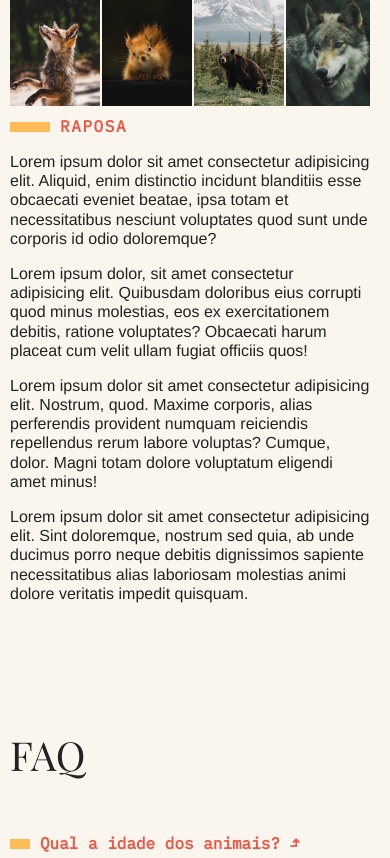
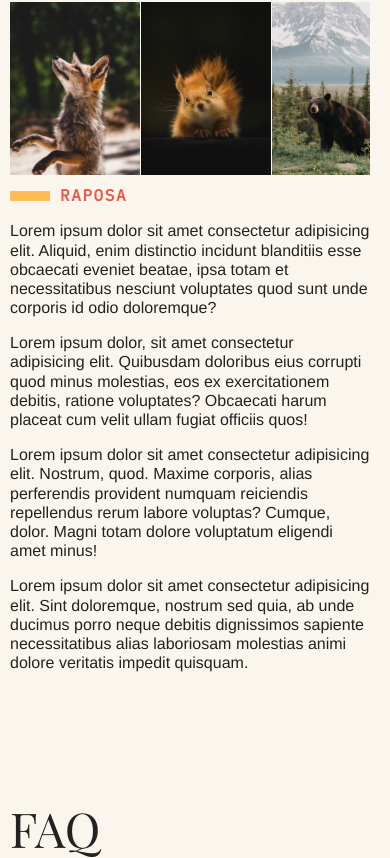
Before and after one commit to PedroHenriqueSampaioNovaes/animais-fantasticos, a plain HTML site: page index.html in a window 390 px wide. Shown: the part 220-1078 px from the top of the page. Drawn offline with Linux system fonts and the light colour scheme.

Commit message:
Alteração nav animais e media-queries

```diff
--- a/css/style.css
+++ b/css/style.css
@@ -104,31 +104,27 @@ color: #E54;
   margin-bottom: 1rem;
 }
 
-.sidenav {
-  display: flex;
+.navside {
   grid-column: 2;
+  height: 370px;
+  overflow: scroll;
 }
 
-.animais-lista {
-  height: 370px;
-  overflow-y: scroll;
+.navside::-webkit-scrollbar-thumb {
+  background: #FB5;
+  border-left: 4px solid #faf6ed;
+  border-right: 4px solid #faf6ed;
 }
 
 .animais-lista li {
   cursor: pointer;
 }
 
-.animais-lista::-webkit-scrollbar {
+.navside::-webkit-scrollbar {
   width: 18px;
 }
 
-.animais-lista::-webkit-scrollbar-thumb {
-  background: #FB5;
-  border-left: 4px solid #faf6ed;
-  border-right: 4px solid #faf6ed;
-}
-
-.animais-lista::-webkit-scrollbar-track {
+.navside::-webkit-scrollbar-track {
   background: #faf6ed;
 }
 
@@ -140,6 +136,7 @@ color: #E54;
   margin-bottom: 3rem;
 }
 
+/* FAQ */
 .faq-lista {
   grid-column: 2 / 4;
 }
@@ -150,6 +147,7 @@ color: #E54;
   margin-top: 2rem;
   margin-bottom: .5rem;
   color: #E54;
+  cursor: pointer;
 }
 
 .faq-lista dt::before {
@@ -167,6 +165,7 @@ color: #E54;
   margin-left: 30px;
 }
 
+/* Contato */
 .mapa {
   grid-column: 2;
 }
@@ -220,25 +219,32 @@ color: #E54;
   }
 
   .titulo {
-    font-size: 2.5rem;
+    font-size: 3rem;
   }
 
-  .sidenav {
+  .navside {
     grid-column: 1 / -1;
-    overflow-x: auto;
+    height: auto;
+  }
+
+  .navside::-webkit-scrollbar {
+    width: 0;
+  }
+
+  .navside::-webkit-scrollbar-thumb {
+    border: none;
   }
 
   .animais-lista {
     display: flex;
-    height: auto;
   }
 
-  .animais-lista li {
-    margin-right: 2px;
+  .animais-lista li + li {
+    margin-left: 1px;
   }
 
-  .animais-lista img {
-    min-width: 90px;
+  .animais-lista li img {
+    min-width: 130px;
   }
 
   .animais-descricao {
@@ -302,3 +308,14 @@ color: #E54;
     max-height: 200px;
   }
 }
+
+.js .js-scroll {
+  opacity: 0;
+  transform: translate3d(-30px, 0, 0);
+  transition: .3s;
+}
+
+.js .js-scroll.ativo {
+  opacity: 1;
+  transform: translate3d(0, 0, 0);
+}
--- a/index.html
+++ b/index.html
@@ -23,9 +23,9 @@
       <li><a href="https://google.com">Dev &#8594;</a></li>
     </ul>
   </nav>
-  <section class="grid-section animais" id="animais">
+  <section class="grid-section animais js-scroll" id="animais">
     <h1 class="titulo">Animais Fantásticos</h1>
-    <div class="sidenav">
+    <div class="navside">
       <ul class="animais-lista js-tabmenu">
         <li>
           <img src="img/imagem1.jpg" alt="Imagem1">
@@ -88,7 +88,7 @@
       </section>
     </div>
   </section>
-  <section class="grid-section faq" id="faq">
+  <section class="grid-section faq js-scroll" id="faq">
     <h1 class="titulo">FAQ</h1>
     <dl class="faq-lista js-accordion">
       <dt>Qual a idade dos animais?</dt>
@@ -101,7 +101,7 @@
       <dd>Lorem ipsum dolor sit amet, consectetur adipisicing elit. Eius doloribus tempore vitae aliquam dolor laudantium laborum fuga? Reprehenderit nostrum similique, distinctio totam ipsum molestias sit, in voluptatibus laborum, quos quae!</dd>
     </dl>
   </section>
-  <section class="grid-section contato" id="contato">
+  <section class="grid-section contato js-scroll" id="contato">
     <h1 class="titulo">Contato</h1>
     <div class="mapa">
       <img src="img/mapa.png" alt="Mapa">
--- a/js/script.js
+++ b/js/script.js
@@ -67,3 +67,25 @@ function initScrollSuave() {
   })
 }
 initScrollSuave();
+
+function initAnimacaoScroll() {
+  const sections = document.querySelectorAll('.js-scroll');
+
+  if(sections.length) {
+    const windowMetade = window.innerHeight * 0.7;
+
+    function animaScroll() {
+      sections.forEach((section) => {
+        const sectionTop = section.getBoundingClientRect().top;
+        const isSectionVisible = (sectionTop - windowMetade) < 0;
+        if(isSectionVisible) {
+          section.classList.add('ativo');
+        }
+      })
+    }
+
+    animaScroll()
+    window.addEventListener('scroll', animaScroll);
+  }
+}
+initAnimacaoScroll();
```
